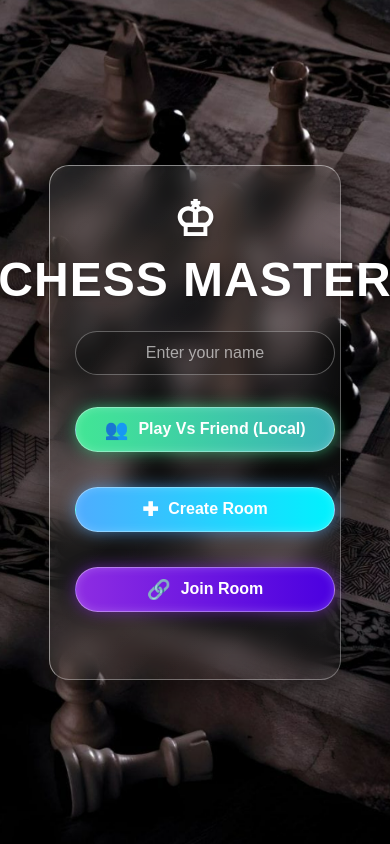
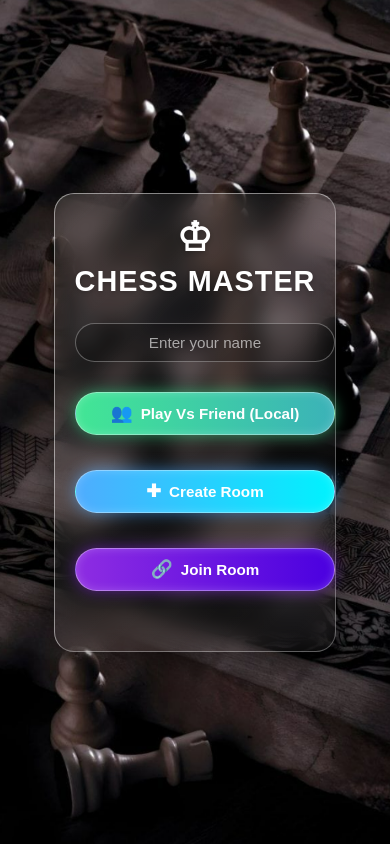
Before and after one commit to bhautikkk/chess, a website: page index.html in a window 390 px wide. Drawn offline with nearby package versions, Linux system fonts and the light colour scheme; no server answers.

Commit message:
Refined mobile menu layout

```diff
--- a/style.css
+++ b/style.css
@@ -948,14 +948,53 @@ button:active {
         font-size: 1rem;
     }
 
+    /* Fix oversized title on mobile */
     #menu-screen h1 {
-        font-size: 3rem;
+        font-size: 1.8rem;
+        /* Reduced from 3rem */
+        margin-bottom: 5px;
+    }
+
+    .crown-icon {
+        font-size: 2.5rem;
+        /* Reduced icon size */
+    }
+
+    /* Make menu elements more compact on mobile */
+    .glass-card {
+        padding: 20px 10px;
+        /* Slimmer padding */
+        gap: 10px;
+        /* Reduced gap */
+        width: min(260px, 80vw);
+        /* Kept original width */
+    }
+
+    .menu-btn {
+        padding: 10px 16px;
+        /* Smaller button padding */
+        gap: 8px;
+    }
+
+    .btn-text {
+        font-size: 0.95rem;
+        /* Slightly smaller text */
+    }
+
+    .btn-icon {
+        font-size: 1.1rem;
+    }
+
+    .glass-input {
+        padding: 10px;
+        font-size: 0.95rem;
     }
 
     .controls {
         gap: 5px;
     }
 
+    /* General button check */
     button {
         padding: 8px 12px;
         font-size: 0.9rem;
```
